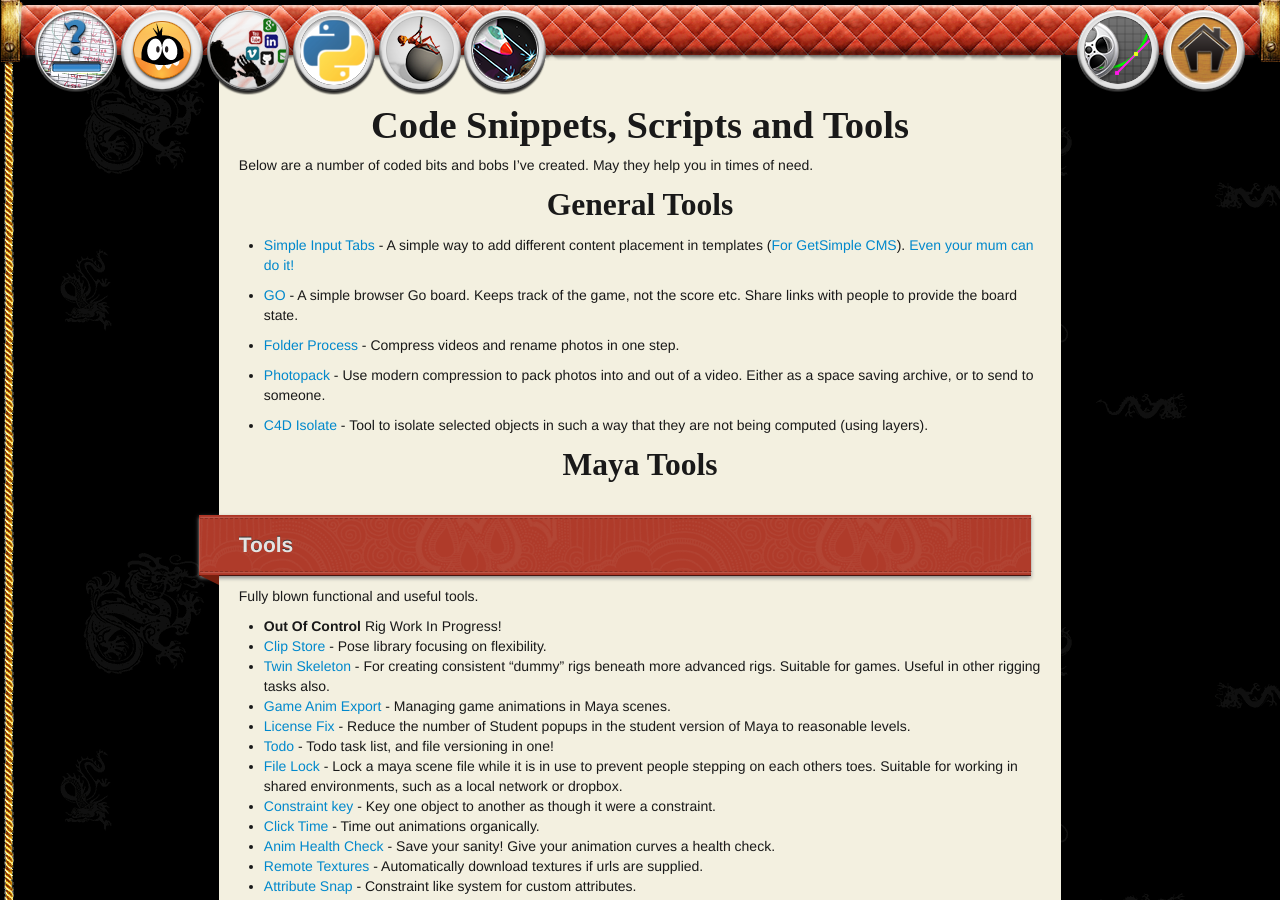
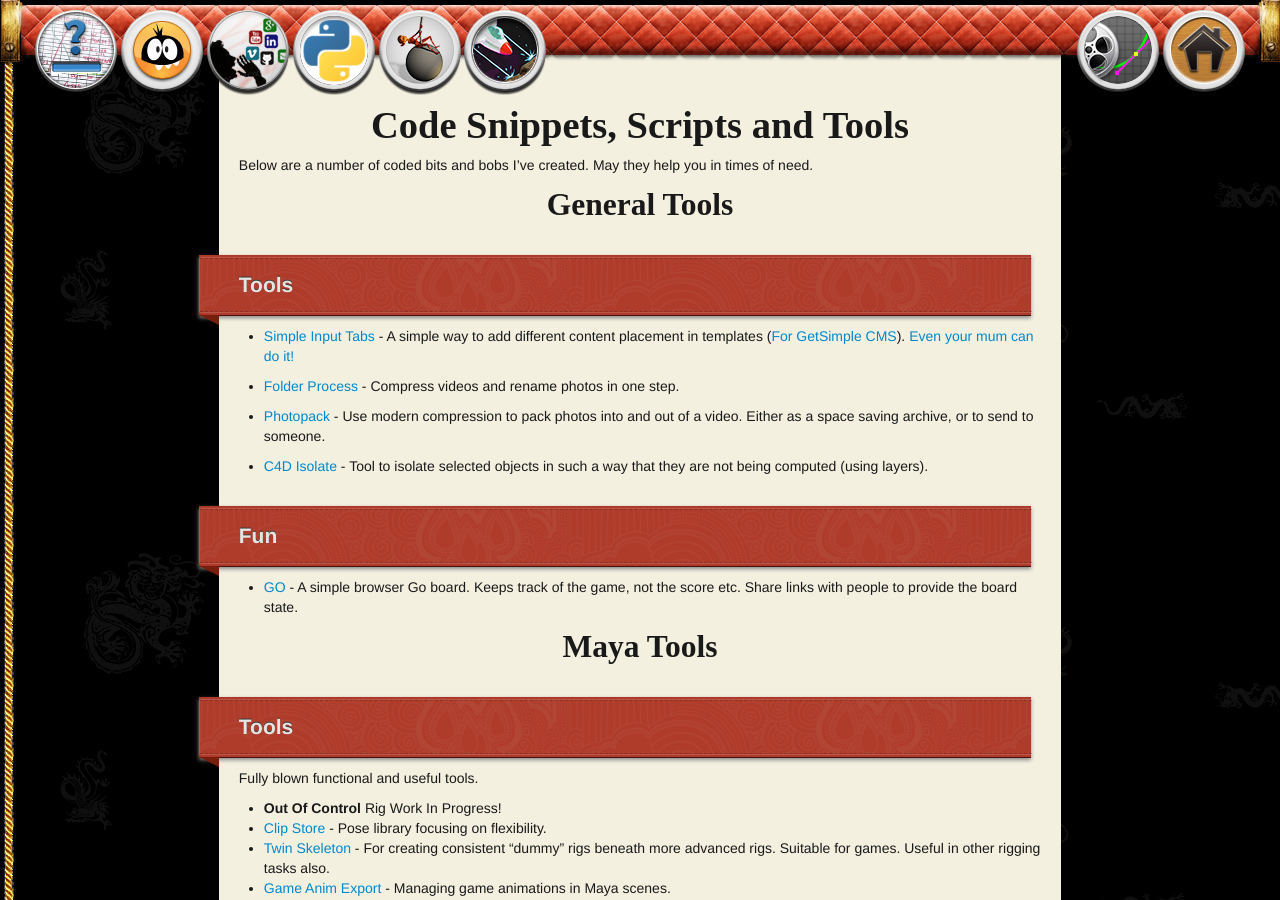
Before and after one commit to internetimagery/internetimagery.github.io, a Jekyll site: the page built from code/index.md, in a window 1280 px wide and 900 px high. Built offline with Jekyll 4.4.1, drawn with Linux system fonts in a browser that asks for light colours; nearby versions of some CDN libraries; some web fonts are replaced.

Commit message:
better spacing

```diff
--- a/code/index.md
+++ b/code/index.md
@@ -10,15 +10,19 @@ Below are a number of coded bits and bobs I've created. May they help you in tim
 
 ## General Tools
 
+### Tools
+
 * [Simple Input Tabs](http://get-simple.info/extend/plugin/simple-input-tabs/523/) - A simple way to add different content placement in templates ([For GetSimple CMS](http://get-simple.info/)). [Even your mum can do it!](http://internetimagery.com/simple_input_tabs/#)
-
-* [GO](https://internetimagery.github.io/go) - A simple browser Go board. Keeps track of the game, not the score etc. Share links with people to provide the board state.
 
 * [Folder Process](folder-process) - Compress videos and rename photos in one step.
 
 * [Photopack](https://www.npmjs.com/package/photopack) - Use modern compression to pack photos into and out of a video. Either as a space saving archive, or to send to someone.
 
 * [C4D Isolate](c4d-isolate) - Tool to isolate selected objects in such a way that they are not being computed (using layers).
+
+### Fun
+
+* [GO](https://internetimagery.github.io/go) - A simple browser Go board. Keeps track of the game, not the score etc. Share links with people to provide the board state.
 
 ## Maya Tools
 
```
